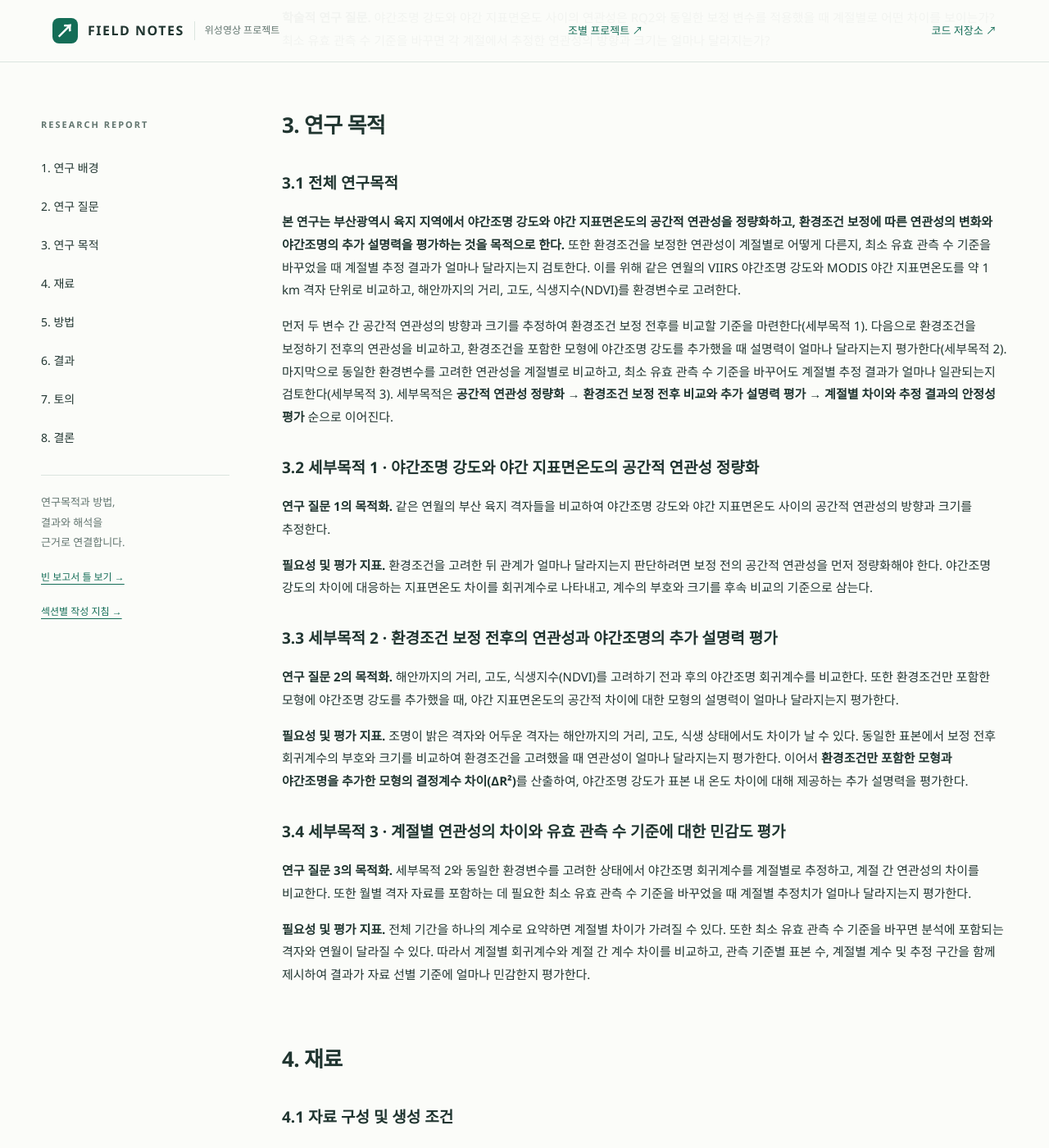
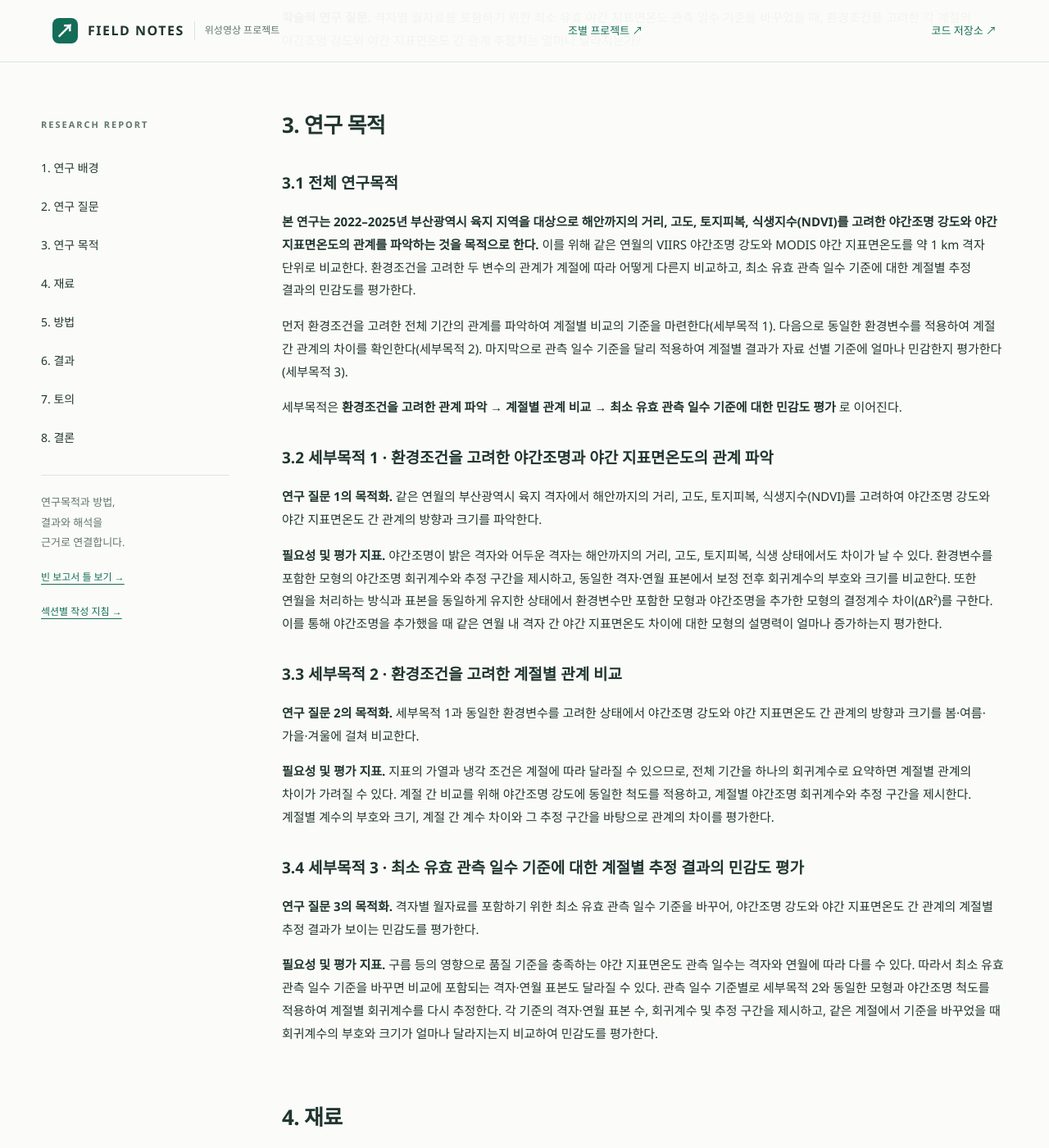
Before and after one commit to sungjun0107/-class2026_02_surveying_team2, a Jekyll site: the page built from docs/index.md, in a window 1280 px wide and 1400 px high, scrolled down 3402 px. Shown: the whole window at 82% size. Built offline with Jekyll 4.4.1, drawn with Linux system fonts in a browser that asks for light colours; some of the changed text lies outside the part shown.

Commit message:
Revise research questions and objectives in index.md
Updated research questions and objectives for the study on the spatial correlation between nighttime light intensity and nighttime surface temperature in Busan. Adjusted language for clarity and specificity regarding environmental conditions and seasonal variations.

```diff
--- a/docs/index.md
+++ b/docs/index.md
@@ -39,50 +39,54 @@ badge: "측량학 2조 프로젝트"
 
 ## 2. 연구 질문 {#question}
 
-연구 배경의 분석 문제를 다음 세 질문으로 구체화하였다. 일상적 질문은 문제의식을 표현하고, 학술적 연구 질문은 비교 대상과 조건을 명시한다. 질문 1–3은 다음 절의 세부목적 1–3에 각각 대응한다.
+본 연구는 2022–2025년 부산광역시 육지 지역의 약 1 km 격자를 대상으로, 같은 연월의 야간조명 강도와 야간 지표면온도를 비교한다. 연구 질문 1–3은 다음 절의 세부목적 1–3에 각각 대응한다.
 
 ### 2.1 연구 질문1
-> **일상적 질문:** “부산에서 밤에 더 밝은 곳은 땅도 더 따뜻할까?”
+> **일상적 질문:** “부산에서 주변 환경이 비슷한 곳끼리 비교해도, 밤에 더 밝은 곳의 지표면이 더 따뜻할까?”
 
-**학술적 연구 질문.** 부산광역시 육지 지역의 약 1 km 격자를 같은 연월 내에서 비교할 때, VIIRS 야간조명 강도와 MODIS 야간 지표면온도 사이의 공간적 연관성은 어떤 방향과 크기를 보이는가?
+**학술적 연구 질문.** 같은 연월의 부산광역시 육지 격자에서 해안까지의 거리, 고도, 토지피복, 식생지수(NDVI)를 고려했을 때, 야간조명 강도와 야간 지표면온도는 어떤 방향과 크기의 관계를 보이는가??
+
 ### 2.2 연구 질문 2
 
-> **일상적 질문:** “밤에 밝은 곳이 더 따뜻하다면, 주변 환경의 차이도 관련이 있을까? 환경이 비슷한 곳끼리 비교해도 밝은 곳이 더 따뜻할까?”
+> **일상적 질문:** “밤의 밝기와 지표면온도의 관계는 계절마다 다를까?”
 
-**학술적 연구 질문.** 해안까지의 거리, 고도, 식생지수(NDVI)를 보정하기 전과 후에 야간조명 강도와 야간 지표면온도의 연관성은 어떻게 달라지는가? 환경조건만 포함한 모형에 야간조명 강도를 추가하면 야간 지표면온도의 공간적 차이를 얼마나 더 설명할 수 있는가?
+**학술적 연구 질문.** 연구 질문 1과 동일한 환경조건을 고려했을 때, 야간조명 강도와 야간 지표면온도 간 관계의 방향과 크기는 봄·여름·가을·겨울 사이에 어떻게 다른가?
 
 ### 2.3 연구 질문 3
 
-> **일상적 질문:** “계절이 바뀌면 밤에 밝은 곳과 어두운 곳의 온도 차이도 달라질까? 관측이 충분한 자료만 골라도 비슷한 결과가 나올까?”
+> **일상적 질문:** “야간 지표면온도가 더 여러 날 관측된 자료만 골라도, 계절별 결과는 비슷할까?”
 
-**학술적 연구 질문.** 야간조명 강도와 야간 지표면온도 사이의 연관성은 RQ2와 동일한 보정 변수를 적용했을 때 계절별로 어떤 차이를 보이는가? 최소 유효 관측 수 기준을 바꾸면 각 계절에서 추정한 연관성의 방향과 크기는 얼마나 달라지는가?
+**학술적 연구 질문.** 격자별 월자료를 포함하기 위한 최소 유효 야간 지표면온도 관측 일수 기준을 바꾸었을 때, 환경조건을 고려한 각 계절의 야간조명 강도와 야간 지표면온도 간 관계 추정치는 얼마나 달라지는가?
 
 ## 3. 연구 목적 {#objectives}
 
 ### 3.1 전체 연구목적
 
-**본 연구는 부산광역시 육지 지역에서 야간조명 강도와 야간 지표면온도의 공간적 연관성을 정량화하고, 환경조건 보정에 따른 연관성의 변화와 야간조명의 추가 설명력을 평가하는 것을 목적으로 한다.** 또한 환경조건을 보정한 연관성이 계절별로 어떻게 다른지, 최소 유효 관측 수 기준을 바꾸었을 때 계절별 추정 결과가 얼마나 달라지는지 검토한다. 이를 위해 같은 연월의 VIIRS 야간조명 강도와 MODIS 야간 지표면온도를 약 1 km 격자 단위로 비교하고, 해안까지의 거리, 고도, 식생지수(NDVI)를 환경변수로 고려한다.
+**본 연구는 2022–2025년 부산광역시 육지 지역을 대상으로 해안까지의 거리, 고도, 토지피복, 식생지수(NDVI)를 고려한 야간조명 강도와 야간 지표면온도의 관계를 파악하는 것을 목적으로 한다.** 이를 위해 같은 연월의 VIIRS 야간조명 강도와 MODIS 야간 지표면온도를 약 1 km 격자 단위로 비교한다. 환경조건을 고려한 두 변수의 관계가 계절에 따라 어떻게 다른지 비교하고, 최소 유효 관측 일수 기준에 대한 계절별 추정 결과의 민감도를 평가한다.
 
-먼저 두 변수 간 공간적 연관성의 방향과 크기를 추정하여 환경조건 보정 전후를 비교할 기준을 마련한다(세부목적 1). 다음으로 환경조건을 보정하기 전후의 연관성을 비교하고, 환경조건을 포함한 모형에 야간조명 강도를 추가했을 때 설명력이 얼마나 달라지는지 평가한다(세부목적 2). 마지막으로 동일한 환경변수를 고려한 연관성을 계절별로 비교하고, 최소 유효 관측 수 기준을 바꾸어도 계절별 추정 결과가 얼마나 일관되는지 검토한다(세부목적 3). 세부목적은 **공간적 연관성 정량화 → 환경조건 보정 전후 비교와 추가 설명력 평가 → 계절별 차이와 추정 결과의 안정성 평가** 순으로 이어진다.
+먼저 환경조건을 고려한 전체 기간의 관계를 파악하여 계절별 비교의 기준을 마련한다(세부목적 1). 다음으로 동일한 환경변수를 적용하여 계절 간 관계의 차이를 확인한다(세부목적 2). 마지막으로 관측 일수 기준을 달리 적용하여 계절별 결과가 자료 선별 기준에 얼마나 민감한지 평가한다(세부목적 3).
+
+세부목적은 **환경조건을 고려한 관계 파악 → 계절별 관계 비교 → 최소 유효 관측 일수 기준에 대한 민감도 평가** 로 이어진다.
 
 
-### 3.2 세부목적 1 · 야간조명 강도와 야간 지표면온도의 공간적 연관성 정량화
+### 3.2 세부목적 1 · 환경조건을 고려한 야간조명과 야간 지표면온도의 관계 파악
 
-**연구 질문 1의 목적화.** 같은 연월의 부산 육지 격자들을 비교하여 야간조명 강도와 야간 지표면온도 사이의 공간적 연관성의 방향과 크기를 추정한다.
+**연구 질문 1의 목적화.** 같은 연월의 부산광역시 육지 격자에서 해안까지의 거리, 고도, 토지피복, 식생지수(NDVI)를 고려하여 야간조명 강도와 야간 지표면온도 간 관계의 방향과 크기를 파악한다.
 
-**필요성 및 평가 지표.** 환경조건을 고려한 뒤 관계가 얼마나 달라지는지 판단하려면 보정 전의 공간적 연관성을 먼저 정량화해야 한다. 야간조명 강도의 차이에 대응하는 지표면온도 차이를 회귀계수로 나타내고, 계수의 부호와 크기를 후속 비교의 기준으로 삼는다.
+**필요성 및 평가 지표.** 야간조명이 밝은 격자와 어두운 격자는 해안까지의 거리, 고도, 토지피복, 식생 상태에서도 차이가 날 수 있다. 환경변수를 포함한 모형의 야간조명 회귀계수와 추정 구간을 제시하고, 동일한 격자·연월 표본에서 보정 전후 회귀계수의 부호와 크기를 비교한다. 또한 연월을 처리하는 방식과 표본을 동일하게 유지한 상태에서 환경변수만 포함한 모형과 야간조명을 추가한 모형의 결정계수 차이(ΔR²)를 구한다. 이를 통해 야간조명을 추가했을 때 같은 연월 내 격자 간 야간 지표면온도 차이에 대한 모형의 설명력이 얼마나 증가하는지 평가한다.
 
-### 3.3 세부목적 2 · 환경조건 보정 전후의 연관성과 야간조명의 추가 설명력 평가
+### 3.3 세부목적 2 · 환경조건을 고려한 계절별 관계 비교
 
-**연구 질문 2의 목적화.** 해안까지의 거리, 고도, 식생지수(NDVI)를 고려하기 전과 후의 야간조명 회귀계수를 비교한다. 또한 환경조건만 포함한 모형에 야간조명 강도를 추가했을 때, 야간 지표면온도의 공간적 차이에 대한 모형의 설명력이 얼마나 달라지는지 평가한다.
+**연구 질문 2의 목적화.** 세부목적 1과 동일한 환경변수를 고려한 상태에서 야간조명 강도와 야간 지표면온도 간 관계의 방향과 크기를 봄·여름·가을·겨울에 걸쳐 비교한다.
 
-**필요성 및 평가 지표.** 조명이 밝은 격자와 어두운 격자는 해안까지의 거리, 고도, 식생 상태에서도 차이가 날 수 있다. 동일한 표본에서 보정 전후 회귀계수의 부호와 크기를 비교하여 환경조건을 고려했을 때 연관성이 얼마나 달라지는지 평가한다. 이어서 **환경조건만 포함한 모형과 야간조명을 추가한 모형의 결정계수 차이(ΔR²)**를 산출하여, 야간조명 강도가 표본 내 온도 차이에 대해 제공하는 추가 설명력을 평가한다.
+**필요성 및 평가 지표.** 지표의 가열과 냉각 조건은 계절에 따라 달라질 수 있으므로, 전체 기간을 하나의 회귀계수로 요약하면 계절별 관계의 차이가 가려질 수 있다. 계절 간 비교를 위해 야간조명 강도에 동일한 척도를 적용하고, 계절별 야간조명 회귀계수와 추정 구간을 제시한다. 계절별 계수의 부호와 크기, 계절 간 계수 차이와 그 추정 구간을 바탕으로 관계의 차이를 평가한다.
 
-### 3.4 세부목적 3 · 계절별 연관성의 차이와 유효 관측 수 기준에 대한 민감도 평가
 
-**연구 질문 3의 목적화.** 세부목적 2와 동일한 환경변수를 고려한 상태에서 야간조명 회귀계수를 계절별로 추정하고, 계절 간 연관성의 차이를 비교한다. 또한 월별 격자 자료를 포함하는 데 필요한 최소 유효 관측 수 기준을 바꾸었을 때 계절별 추정치가 얼마나 달라지는지 평가한다.
+### 3.4 세부목적 3 · 최소 유효 관측 일수 기준에 대한 계절별 추정 결과의 민감도 평가
 
-**필요성 및 평가 지표.** 전체 기간을 하나의 계수로 요약하면 계절별 차이가 가려질 수 있다. 또한 최소 유효 관측 수 기준을 바꾸면 분석에 포함되는 격자와 연월이 달라질 수 있다. 따라서 계절별 회귀계수와 계절 간 계수 차이를 비교하고, 관측 기준별 표본 수, 계절별 계수 및 추정 구간을 함께 제시하여 결과가 자료 선별 기준에 얼마나 민감한지 평가한다.
+**연구 질문 3의 목적화.** 격자별 월자료를 포함하기 위한 최소 유효 관측 일수 기준을 바꾸어, 야간조명 강도와 야간 지표면온도 간 관계의 계절별 추정 결과가 보이는 민감도를 평가한다.
+
+**필요성 및 평가 지표.** 구름 등의 영향으로 품질 기준을 충족하는 야간 지표면온도 관측 일수는 격자와 연월에 따라 다를 수 있다. 따라서 최소 유효 관측 일수 기준을 바꾸면 비교에 포함되는 격자·연월 표본도 달라질 수 있다. 관측 일수 기준별로 세부목적 2와 동일한 모형과 야간조명 척도를 적용하여 계절별 회귀계수를 다시 추정한다. 각 기준의 격자·연월 표본 수, 회귀계수 및 추정 구간을 제시하고, 같은 계절에서 기준을 바꾸었을 때 회귀계수의 부호와 크기가 얼마나 달라지는지 비교하여 민감도를 평가한다.
 
 ## 4. 재료 {#materials}
 
```
